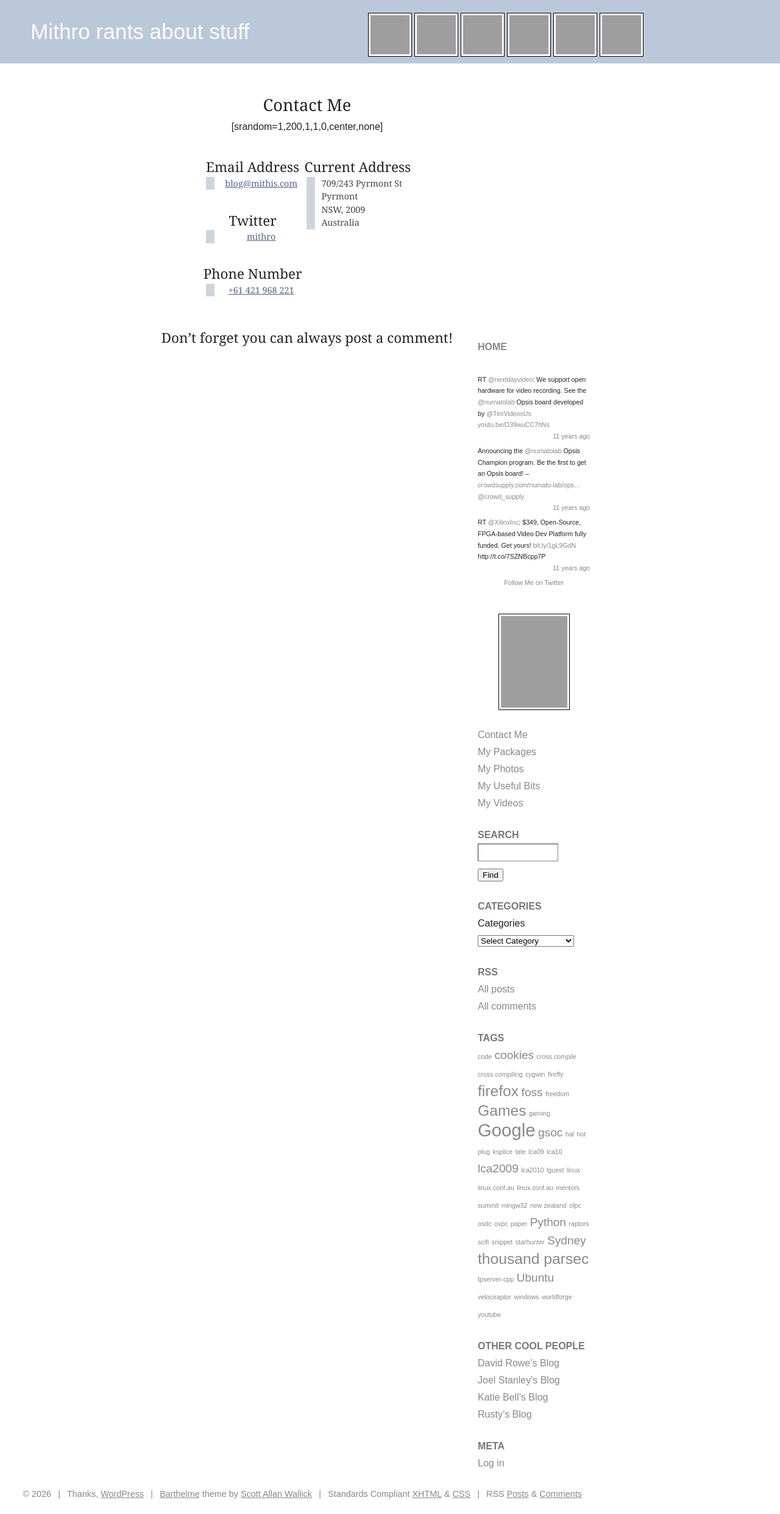
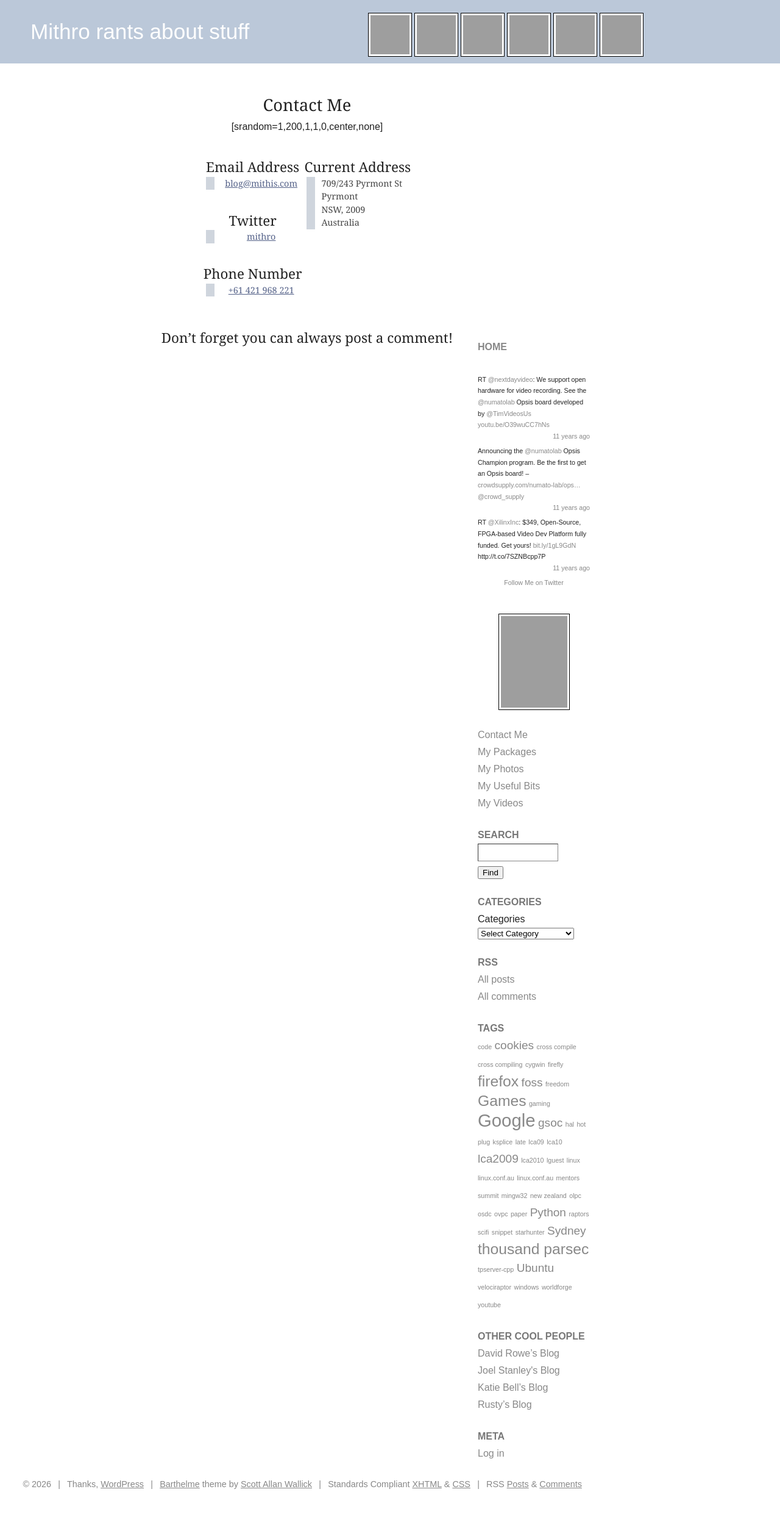
Before and after one commit to mithro/blog.mithis.net, a Jekyll site: the page built from contact.md, in a window 1280 px wide. Shown: the whole page at 61% size. Built offline with Jekyll 4.4.1, drawn with Linux system fonts in a browser that asks for light colours; grey boxes are pictures that could not be loaded.

Commit message:
Fix sidebar search/categories control line-box leading (every page)
The search submit and categories select sit alone on their line; the
container's 28px line-height strut left ~5px leading above and below each
control that live does not show, making the search widget +7px and categories
+9px taller than live and adding ~16px to every page's sidebar height (pushing
the footer down). Collapsed line-height on the form/categories container so the
control's text-less line has no strut leading, restoring 28px on the heading
and label text lines.

Verified via Playwright: search 93->86 and categories 84->75 (both now exactly
match live); "Find" button unaffected (UA line-height:normal); full-width
(incl. sidebar) single-post diff 0.56%, page height +20px -> +4px. Remaining
sidebar delta is tag_cloud +4px only.

Co-Authored-By: Claude Opus 4.7 (1M context) <noreply@anthropic.com>

```diff
--- a/assets/css/main.css
+++ b/assets/css/main.css
@@ -660,6 +660,20 @@ div.entry-content .wp-caption-text {
     text-align: center;
 }
 
+/* Sidebar form controls (search submit, categories select) sit on their own
+   line; the container's 28px line-height strut leaves ~5px leading above/below
+   each control that live does not show (~20px over the sidebar). Collapse the
+   container line-height so the control's text-less line has no strut leading,
+   and restore 28px on the heading/label text lines. */
+#search form,
+#categories-3 {
+    line-height: 0;
+}
+#categories-3 h3,
+#categories-3 label {
+    line-height: 28px;
+}
+
 /* Images */
 body img {
     border: none;
```
